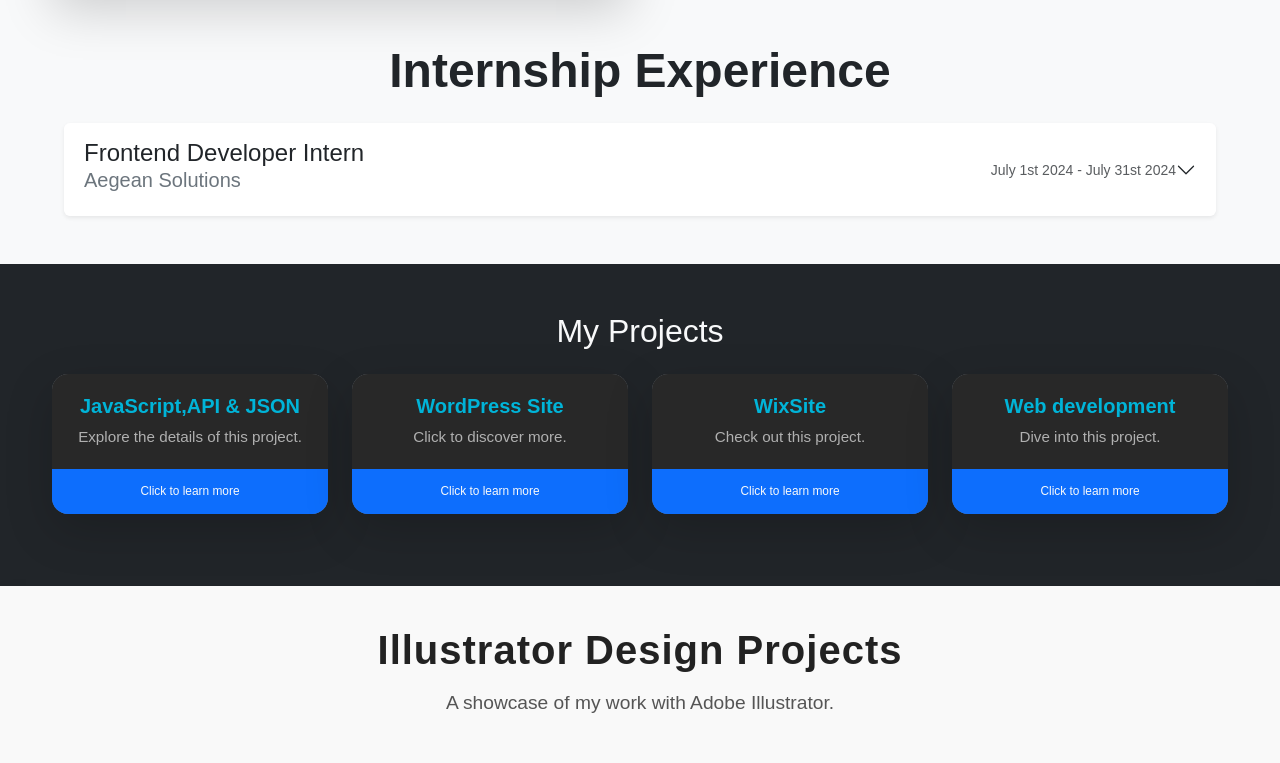
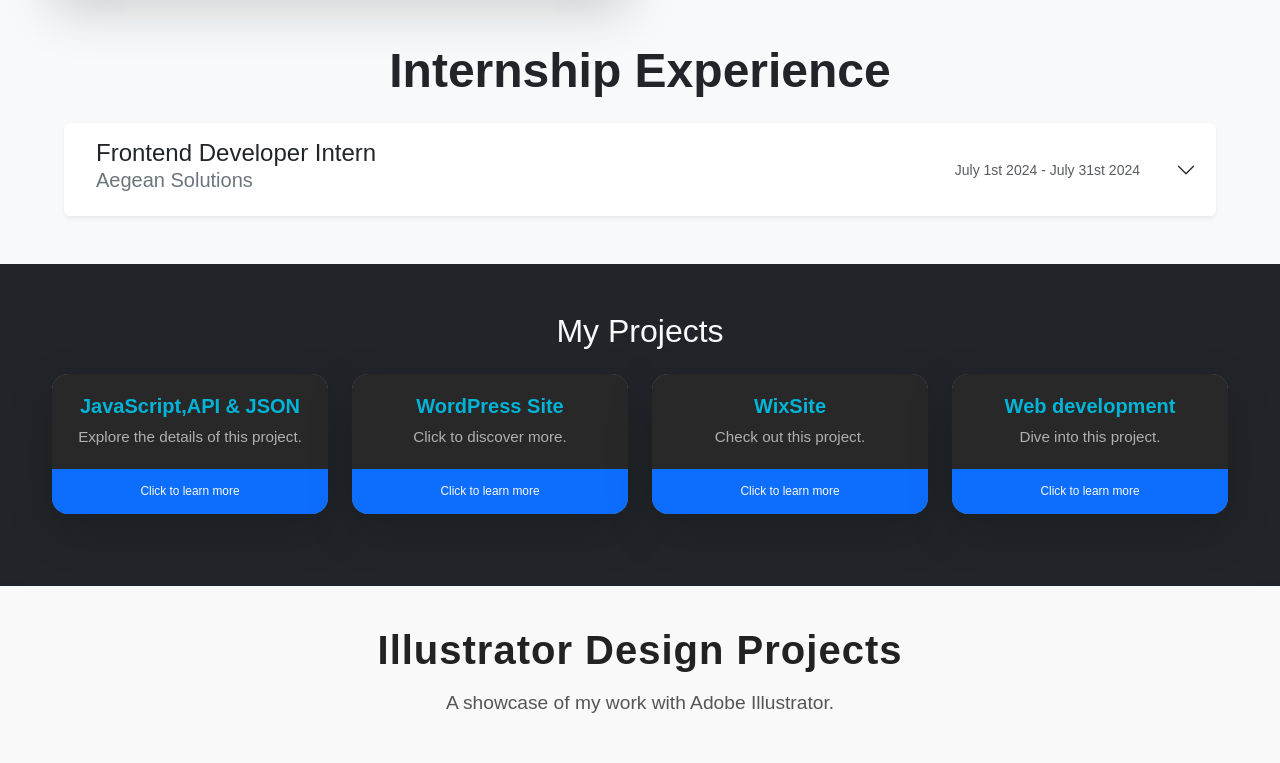
Before and after one commit to eneriadakeri/my-portfolio, a website: page index.html in a window 1280 px wide. Shown: the part 1360-2123 px from the top of the page. Drawn offline with nearby package versions, Linux system fonts and the light colour scheme.

```diff
--- a/index.html
+++ b/index.html
@@ -147,14 +147,20 @@
   <div class="accordion-item border-0 rounded shadow-sm">
     <h2 class="accordion-header" id="headingOne">
       <button class="accordion-button collapsed border-0 rounded-3" type="button" data-bs-toggle="collapse" data-bs-target="#collapseOne" aria-expanded="false" aria-controls="collapseOne">
-                <div class="d-flex justify-content-between align-items-center w-100">
-                  <div>
+        <div class="container-fluid">
+          <div class="row w-100 d-flex align-items-center justify-content-between">
+            <div class="col-md-8">
               <h4 class="mb-0">Frontend Developer Intern</h4>
               <h5 class="text-secondary">Aegean Solutions</h5>
             </div>
-                  <div><small class="text-muted">July 1st 2024 - July 31st 2024</small></div>
+            <div class="col-md-4 text-md-end text-start">
+              <small class="text-muted">July 1st 2024 - July 31st 2024</small>
+            </div>
+          </div>
         </div>
       </button>
+  </div>
+</div>
             </h2>
             <div id="collapseOne" class="accordion-collapse collapse" aria-labelledby="headingOne" data-bs-parent="#internshipAccordion">
               <div class="accordion-body p-4 bg-light">
```
Lines whose indentation alone changed are shown as unchanged.
